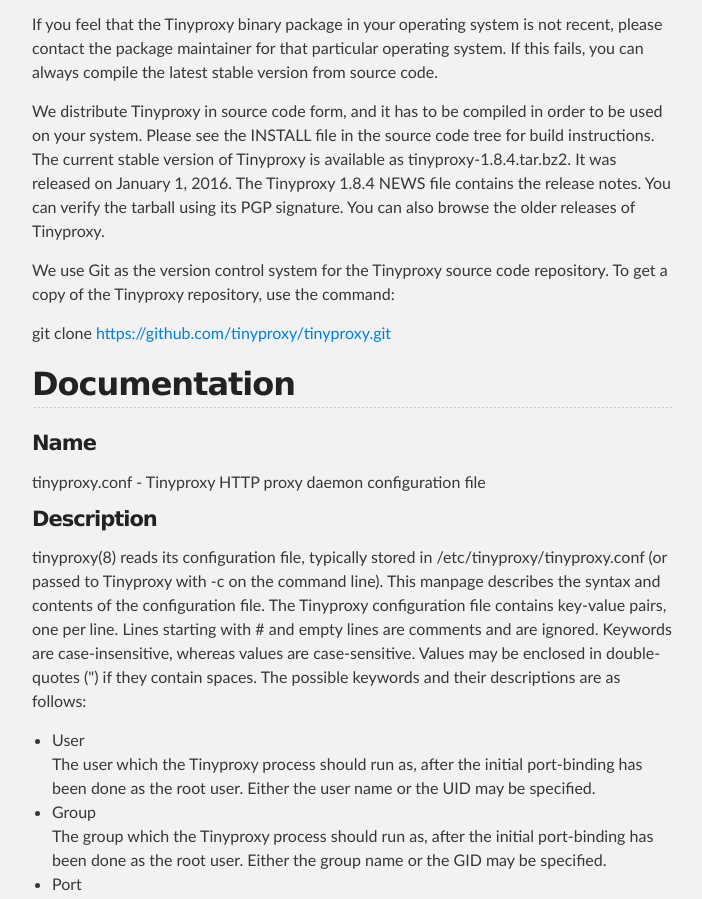
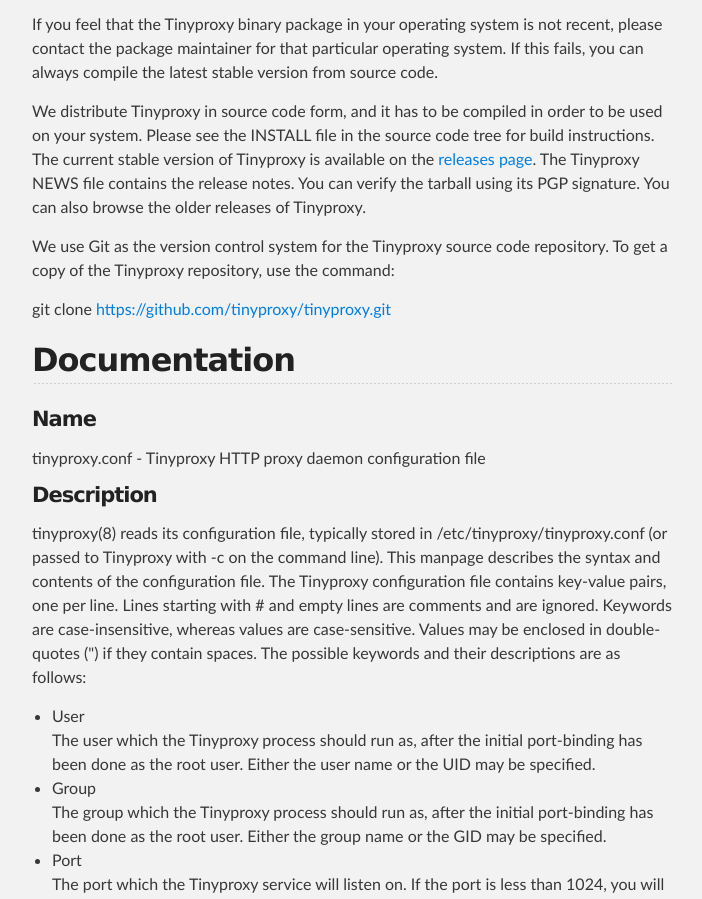
Before and after one commit to tinyproxy/tinyproxy.github.io, a plain HTML site: page index.html in a window 1280 px wide. Shown: the part 1723-2622 px from the top of the page, without its empty margins (288-990 px from the left). Drawn offline with Linux system fonts and the light colour scheme.

Commit message:
replace outdated info about 1.8.4 release with link to releases page

```diff
--- a/index.html
+++ b/index.html
@@ -72,7 +72,7 @@
 
 <p>If you feel that the Tinyproxy binary package in your operating system is not recent, please contact the package maintainer for that particular operating system. If this fails, you can always compile the latest stable version from source code.</p>
 
-<p>We distribute Tinyproxy in source code form, and it has to be compiled in order to be used on your system. Please see the INSTALL file in the source code tree for build instructions. The current stable version of Tinyproxy is available as tinyproxy-1.8.4.tar.bz2. It was released on January 1, 2016. The Tinyproxy 1.8.4 NEWS file contains the release notes. You can verify the tarball using its PGP signature. You can also browse the older releases of Tinyproxy.</p>
+<p>We distribute Tinyproxy in source code form, and it has to be compiled in order to be used on your system. Please see the INSTALL file in the source code tree for build instructions. The current stable version of Tinyproxy is available on the <a href="https://github.com/tinyproxy/tinyproxy/releases">releases page</a>. The Tinyproxy NEWS file contains the release notes. You can verify the tarball using its PGP signature. You can also browse the older releases of Tinyproxy.</p>
 
 <p>We use Git as the version control system for the Tinyproxy source code repository. To get a copy of the Tinyproxy repository, use the command:</p>
 
```
